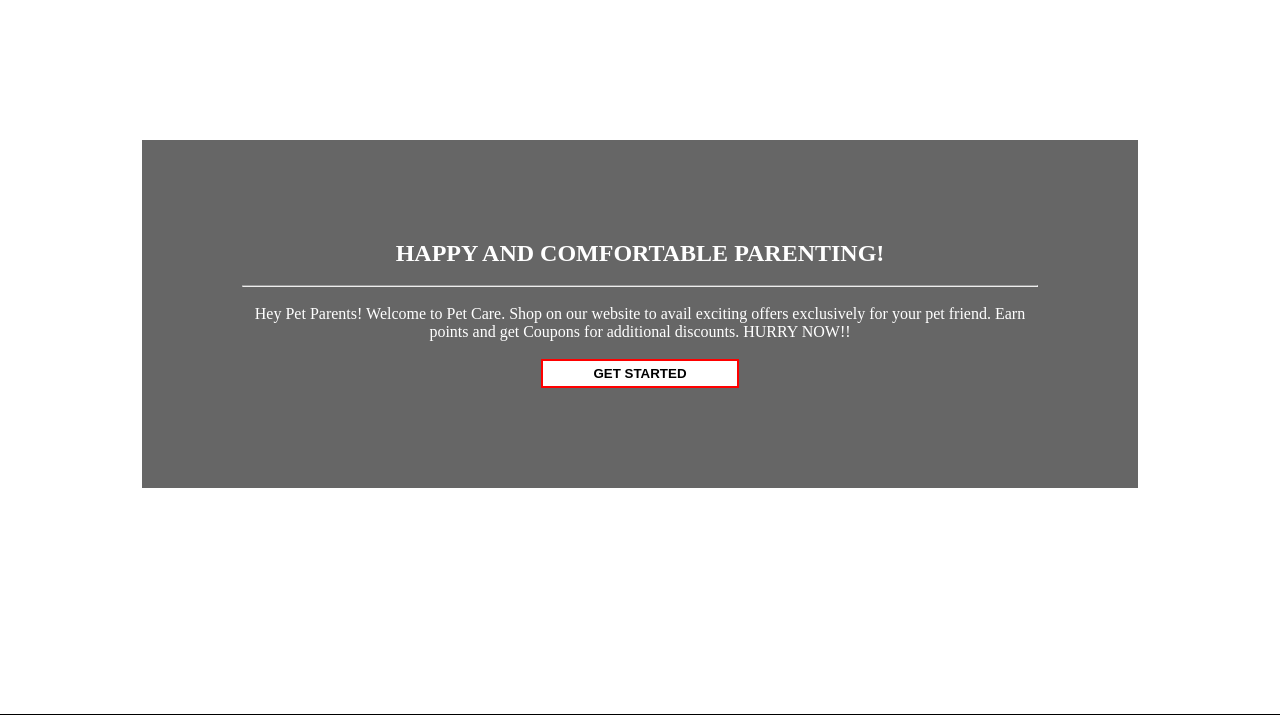
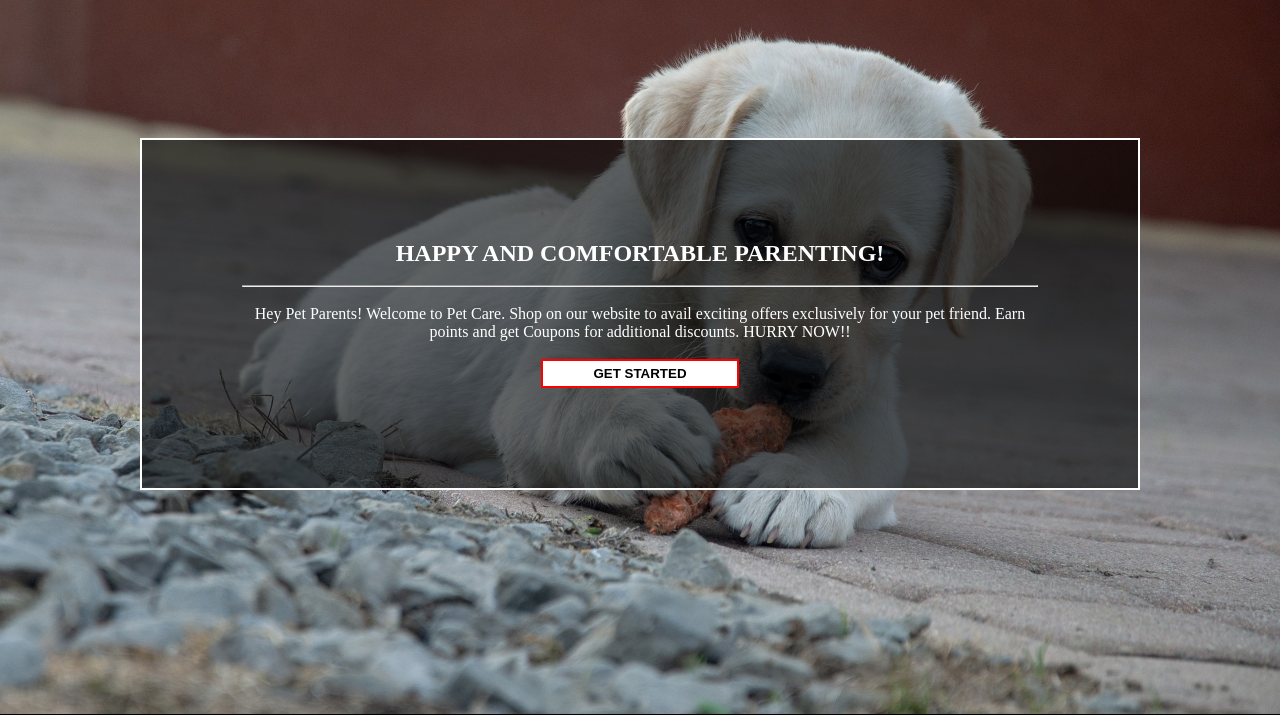
Before and after one commit to nipujayalath/Petcare, a plain HTML site: page index.html in a window 1280 px wide. Shown: the part 86-801 px from the top of the page. Drawn offline with Linux system fonts and the light colour scheme.

Commit message:
Update petstyles.css

```diff
--- a/petstyles.css
+++ b/petstyles.css
@@ -3,6 +3,8 @@
     padding: 0;
     box-sizing: border-box;
 }
+
+/*-----Header------*/
 .nav-p{
     text-align: center;
     letter-spacing: 10px;
@@ -41,8 +43,10 @@ nav a:hover{
     background-color: #963939;
 }
 
+/*-----Home page-----*/
+
 .container{
-    background-image: url("images/image03.jpg");
+    background-image: url("image03.jpg");
     background-size: cover;
     background-repeat: no-repeat;
     background-position: center;
@@ -76,10 +80,11 @@ nav a:hover{
       color: white;
 }
 
+/*------Footer------*/
+
 footer {
     min-width: 300px;
     background-color: black;
-    /*justify-content: space-between;*/
     padding: 0;
     color: white;
     margin: 0;
@@ -128,10 +133,10 @@ footer {
     font-style: italic;
     font-family: 'Satisfy', cursive;
 }
+
+/*-----Information Page----*/
+
 .info-icons{
-    /*align-items: center;
-    gap: 10px;
-    margin-bottom: 12px;*/
     display: grid;
     grid-template-columns: auto 1fr;
     gap: 10px;
@@ -162,7 +167,6 @@ footer {
     background-repeat: no-repeat;
     margin-right: 8px;
     vertical-align: middle;
-    /*margin-bottom: 15px;*/
     border-radius: 100%;
     background-size: 320px 220px;
 }
@@ -523,4 +527,5 @@ form button{
     font-size: 16px;
     box-sizing: border-box;
     letter-spacing: 5px;
+
 }
```
